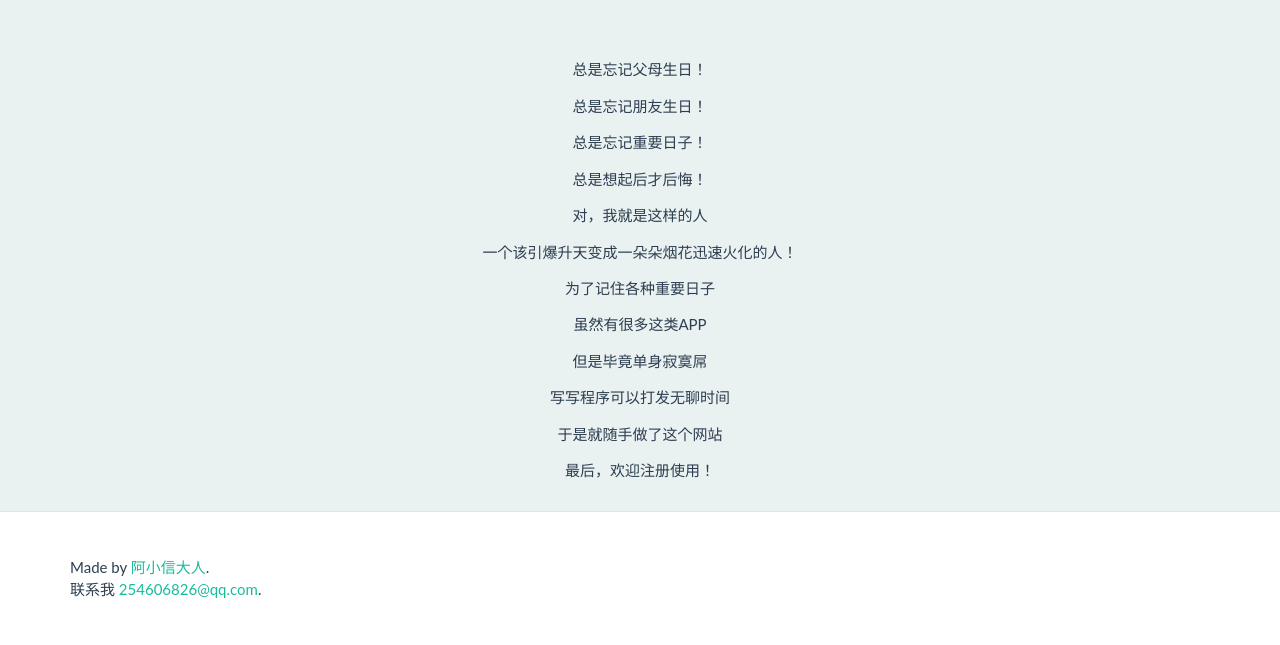
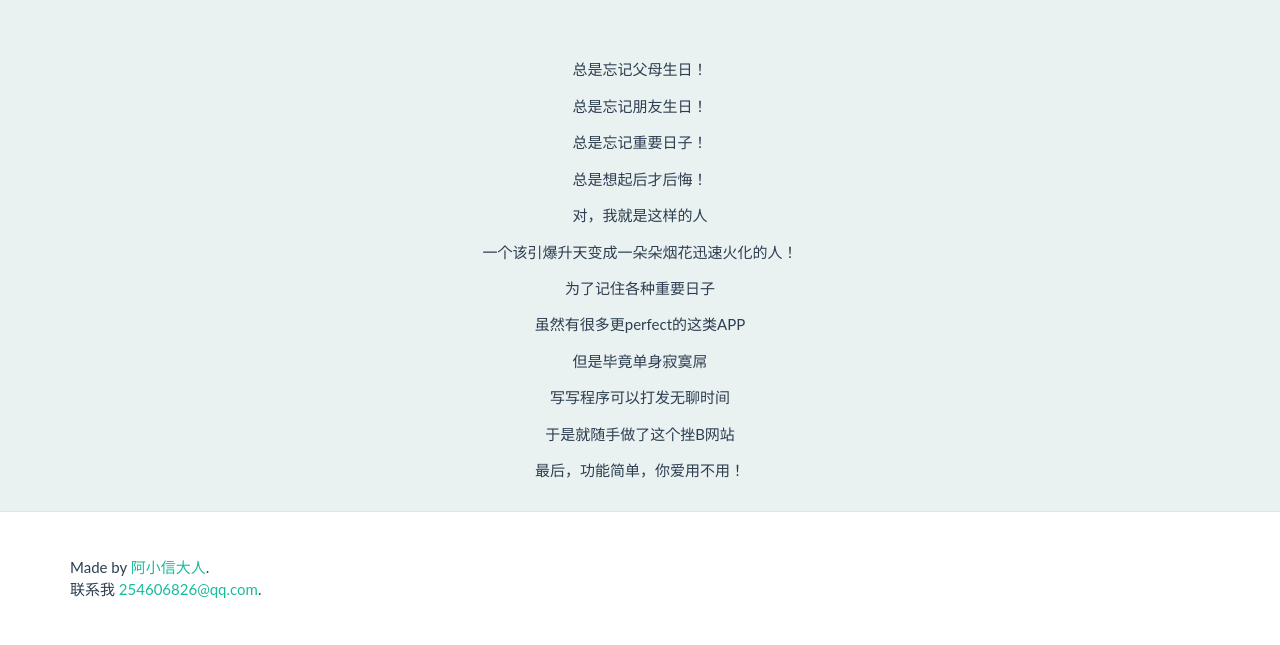
Before and after one commit to freedream520/reminds, a Django app: page / in a window 1280 px wide. Shown: the part 435-1080 px from the top of the page. Run offline with Django 3.2, Linux system fonts and the light colour scheme; some libraries are stand-ins or nearby versions.

Commit message:
update index words

```diff
--- a/templates/index.html
+++ b/templates/index.html
@@ -27,11 +27,11 @@
                         <p>对，我就是这样的人</p>
                         <p>一个该引爆升天变成一朵朵烟花迅速火化的人！</p>
                         <p>为了记住各种重要日子</p>
-                        <p>虽然有很多这类APP</p>
+                        <p>虽然有很多更perfect的这类APP</p>
                         <p>但是毕竟单身寂寞屌</p>
                         <p>写写程序可以打发无聊时间</p>
-                        <p>于是就随手做了这个网站</p>
-                        <p>最后，欢迎注册使用！</p>
+                        <p>于是就随手做了这个挫B网站</p>
+                        <p>最后，功能简单，你爱用不用！</p>
                     </div>
                 </div>
             </div>
```
